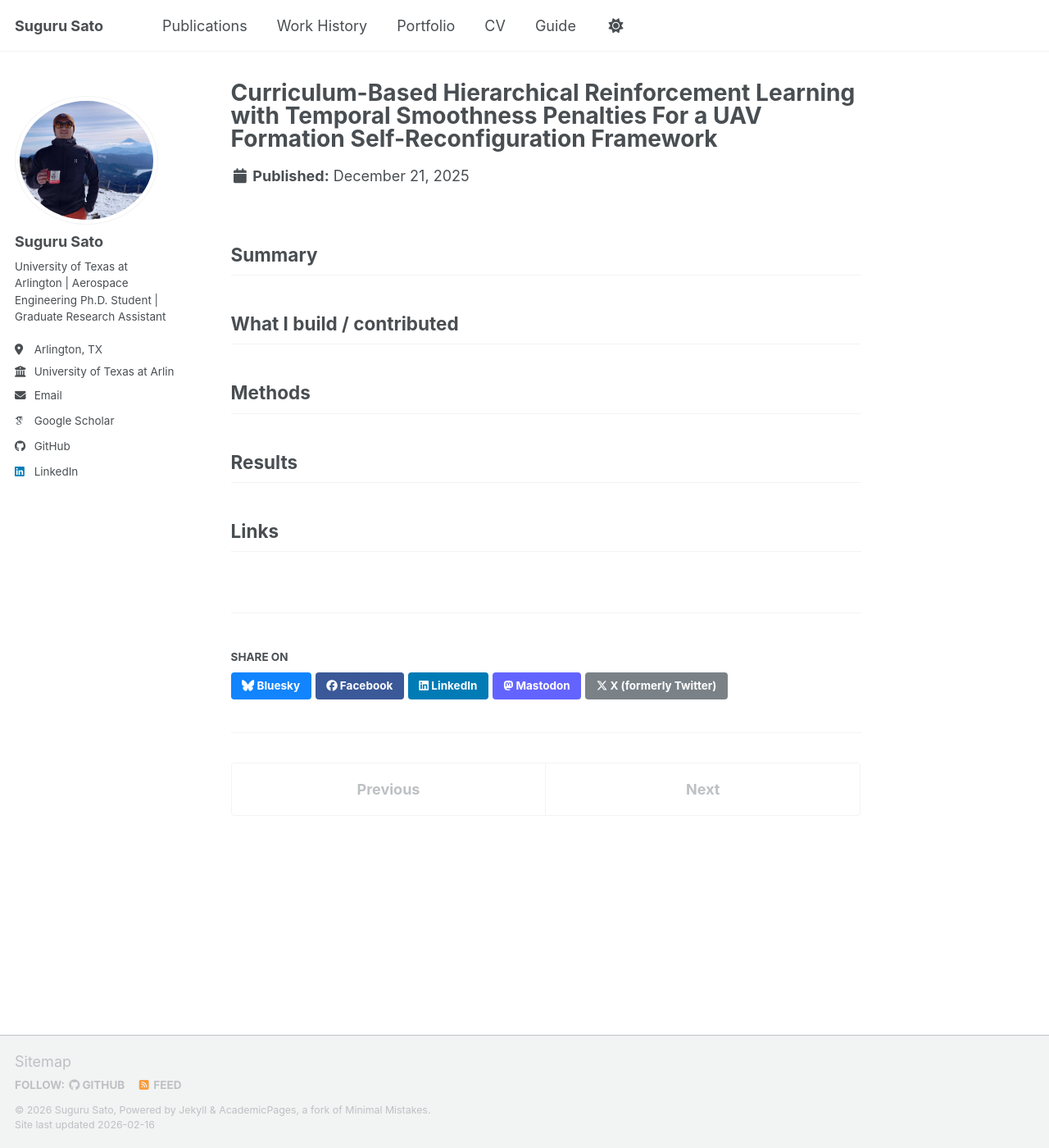
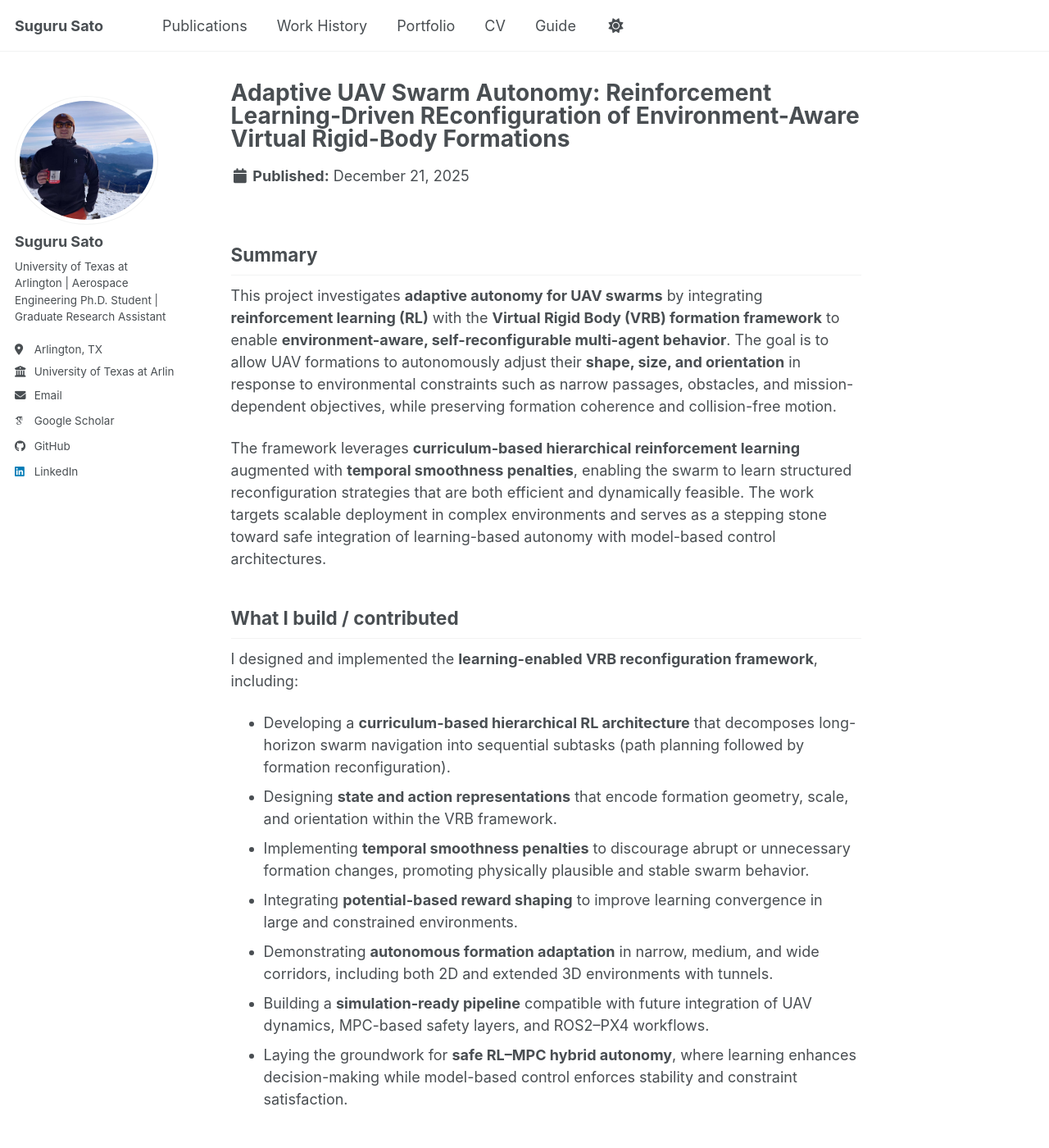
Before and after one commit to GitHub-Suguru/GitHub-Suguru.github.io, a Jekyll site: the page built from _portfolio/vrb_rl_reconfiguration.md, in a window 1280 px wide and 1400 px high. Shown: the whole window at 82% size. Built offline with Jekyll 4.4.1, drawn with Linux system fonts in a browser that asks for light colours; some web fonts are replaced; a script bundle is joined from its source files by our own code; library files that are not in the unit come from our copies.

Commit message:
Update vrb_rl_reconfiguration.md

```diff
--- a/_portfolio/vrb_rl_reconfiguration.md
+++ b/_portfolio/vrb_rl_reconfiguration.md
@@ -1,5 +1,5 @@
 ---
-title: "Curriculum-Based Hierarchical Reinforcement Learning with Temporal Smoothness Penalties For a UAV Formation Self-Reconfiguration Framework"
+title: "Adaptive UAV Swarm Autonomy: Reinforcement Learning-Driven REconfiguration of Environment-Aware Virtual Rigid-Body Formations"
 excerpt: "Multi-UAV VRB formation self-reconfiguration via environment-aware curriculum-based hierarchical reinforcement learning with temporal smoothness penalties. <br/><img src='/images/vrb_rl_snapshot.png'>"
 collection: portfolio
 permalink: /portfolio/vrb_rl_reconfig/
@@ -7,10 +7,19 @@ date: 2025-12-21
 ---
 
 ## Summary
+This project investigates **adaptive autonomy for UAV swarms** by integrating **reinforcement learning (RL)** with the **Virtual Rigid Body (VRB) formation framework** to enable **environment-aware, self-reconfigurable multi-agent behavior**. The goal is to allow UAV formations to autonomously adjust their **shape, size, and orientation** in response to environmental constraints such as narrow passages, obstacles, and mission-dependent objectives, while preserving formation coherence and collision-free motion.
 
+The framework leverages **curriculum-based hierarchical reinforcement learning** augmented with **temporal smoothness penalties**, enabling the swarm to learn structured reconfiguration strategies that are both efficient and dynamically feasible. The work targets scalable deployment in complex environments and serves as a stepping stone toward safe integration of learning-based autonomy with model-based control architectures.
 
 ## What I build / contributed
-
+I designed and implemented the **learning-enabled VRB reconfiguration framework**, including:
+- Developing a **curriculum-based hierarchical RL architecture** that decomposes long-horizon swarm navigation into sequential subtasks (path planning followed by formation reconfiguration).
+- Designing **state and action representations** that encode formation geometry, scale, and orientation within the VRB framework.
+- Implementing **temporal smoothness penalties** to discourage abrupt or unnecessary formation changes, promoting physically plausible and stable swarm behavior.
+- Integrating **potential-based reward shaping** to improve learning convergence in large and constrained environments.
+- Demonstrating **autonomous formation adaptation** in narrow, medium, and wide corridors, including both 2D and extended 3D environments with tunnels.
+- Building a **simulation-ready pipeline** compatible with future integration of UAV dynamics, MPC-based safety layers, and ROS2–PX4 workflows.
+- Laying the groundwork for **safe RL–MPC hybrid autonomy**, where learning enhances decision-making while model-based control enforces stability and constraint satisfaction.
 
 ## Methods
 
```
